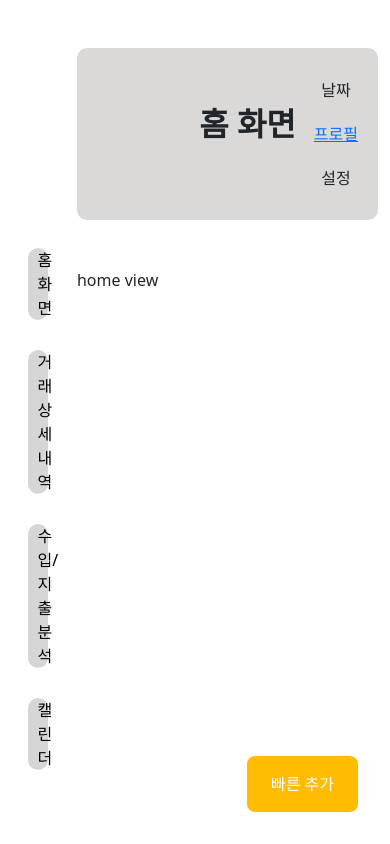
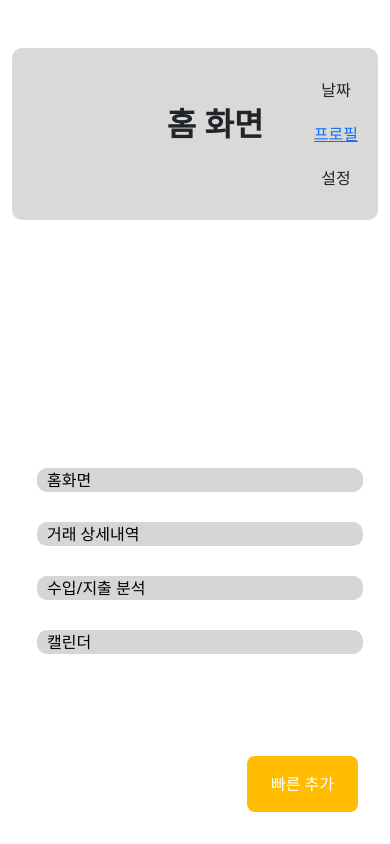
Before and after one commit to doongeon/vue-skeleton, a Vue app: page / in a window 390 px wide. Shown: the top 844 px of the page. Built offline with nearby package versions, Linux system fonts and the light colour scheme; what vue3-apexcharts would draw is missing.

Commit message:
design: 모바일 사이즈시 사이드바 위치 이동

```diff
--- a/src/views/Layout.vue
+++ b/src/views/Layout.vue
@@ -4,14 +4,17 @@ import Sidebar from '@/views/Sidebar.vue'
 </script>
 
 <template>
-  <div class="container pt-5">
+  <div class="container py-5">
     <div class="row">
-      <div class="col-2">
+      <div class="col-xl-2 d-none d-xl-block">
         <Sidebar />
       </div>
-      <div class="col-10">
+      <div class="col-xl-10">
         <div class="mb-5">
           <Header />
+        </div>
+        <div class="d-xl-none">
+          <Sidebar />
         </div>
         <RouterView />
       </div>
```
